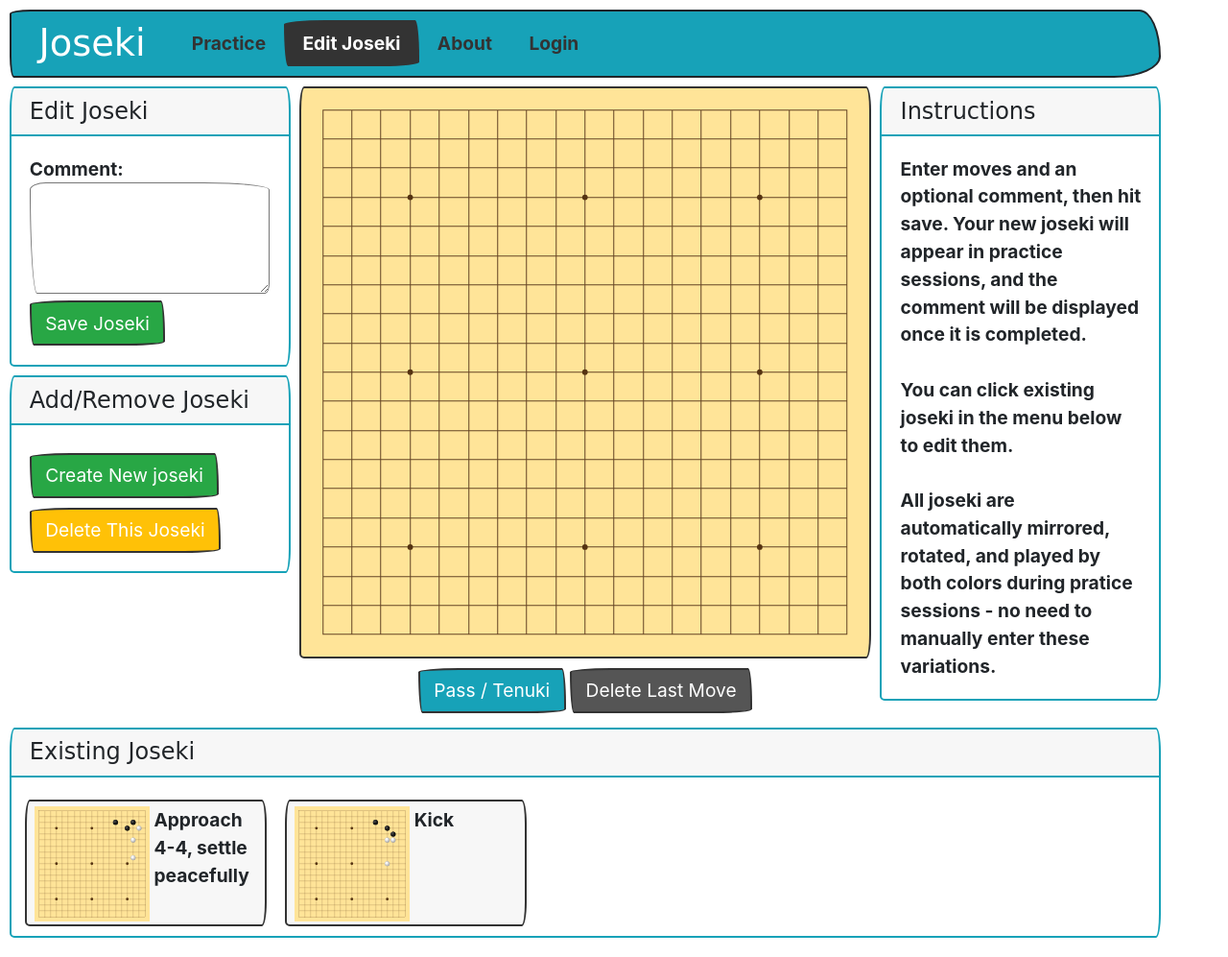
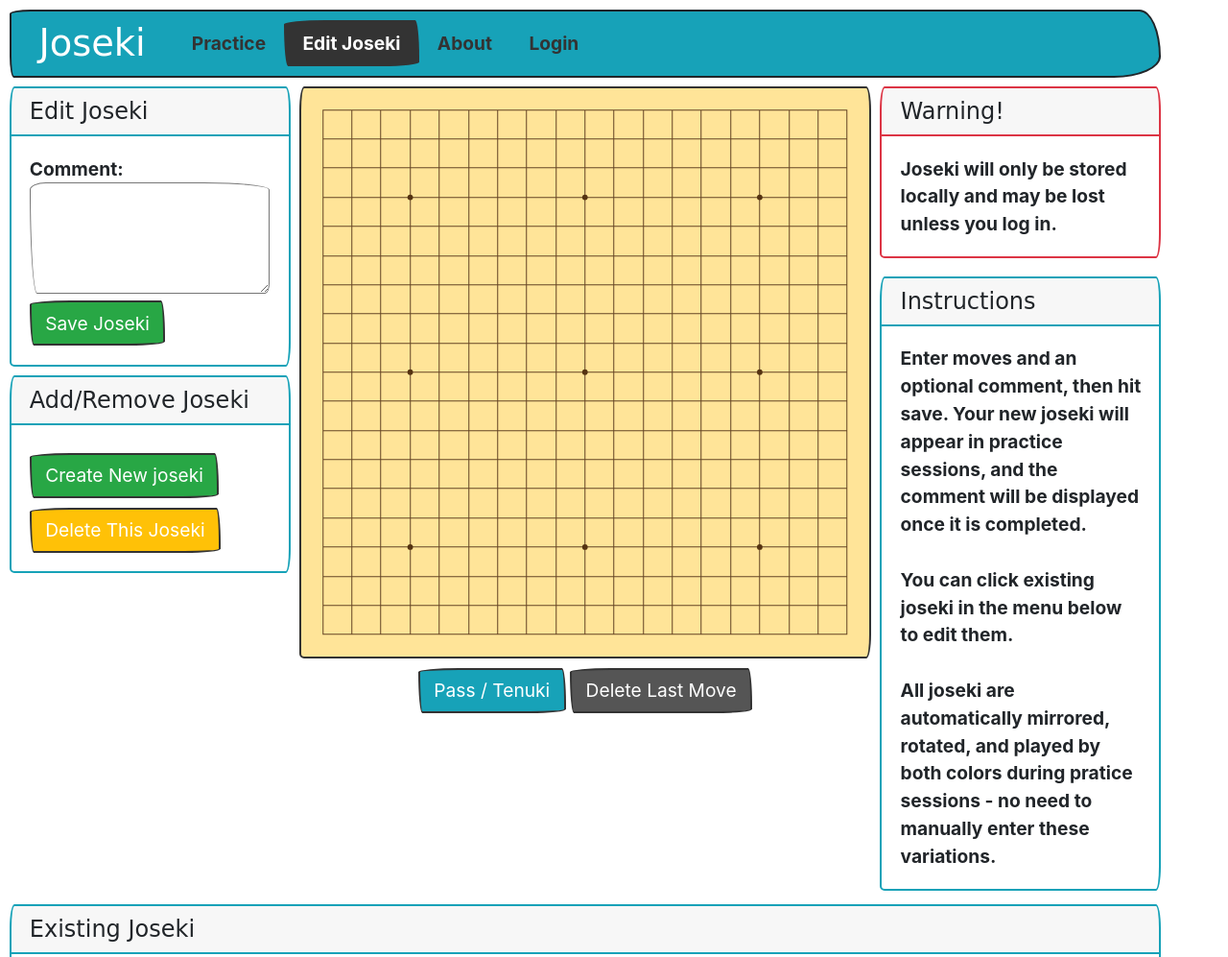
Before and after one commit to milescrawford/joseki, a plain HTML site: page site/edit/index.html in a window 1280 px wide. Shown: the top 997 px of the page at 96% size. Drawn offline with Linux system fonts and the light colour scheme; a web font is replaced by a local one.

Commit message:
include login warning and deploy login page

```diff
--- a/site/edit/index.html
+++ b/site/edit/index.html
@@ -74,6 +74,13 @@
 
                     <!-- instrcutions -->
                     <div class="col-3">
+                        <div class="card border-danger mb-3" id="save-warning">
+                            <div class="card-header h5">Warning!</div>
+                            <div class="card-body">
+                                Joseki will only be stored locally and may be lost unless you log in.
+                            </div>
+                        </div>
+
                         <div class="card border-info">
                             <div class="card-header h5">Instructions</div>
                             <div class="card-body">
--- a/site/joseki.js
+++ b/site/joseki.js
@@ -254,6 +254,10 @@ const LETTERS = ["A", "B", "C", "D", "E", "F", "G", "H", "J", "K", "L", "M", "N"
 
     function initEdit(id) {
         setupLogin();
+
+        if (window.localStorage.getItem(TOKEN_KEY)) {
+            document.getElementById('save-warning').className += ' d-none';
+        }
 
         // Main Editor
         let cont = document.getElementById("boardcontainer");
```
Also changed, not shown: 1 other file.
